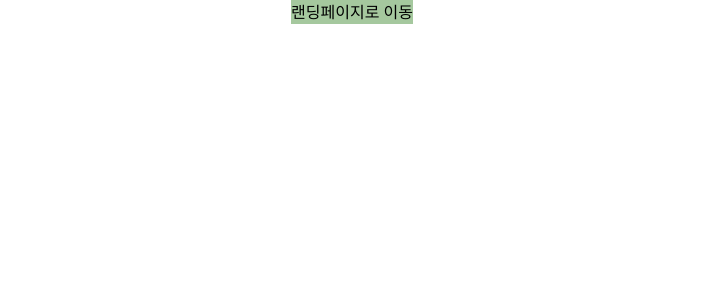
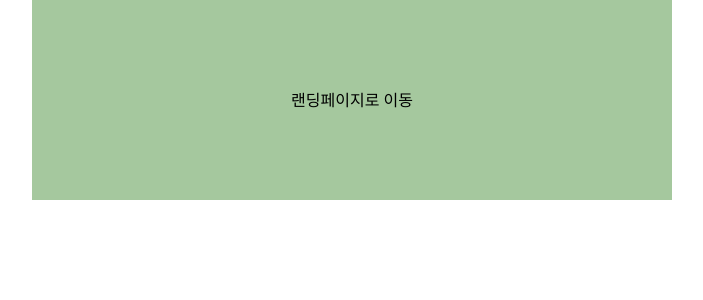
Before and after one commit to Littlestar0508/wrtn_assignment, a Next.js app: page / in a window 1280 px wide. Shown: the top 300 px of the page, without its empty margins (288-991 px from the left). Built offline with nearby package versions, Linux system fonts and the light colour scheme.

Commit message:
MODIFY : 랜딩페이지로 이동 버튼 영역 크기 키우기

```diff
--- a/src/app/page.tsx
+++ b/src/app/page.tsx
@@ -3,7 +3,10 @@ import Link from "next/link";
 export default function Home() {
   return (
     <div className="flex justify-center">
-      <Link href="/landing" className="bg-primary">
+      <Link
+        href="/landing"
+        className="flex bg-primary justify-center items-center w-1/2 h-50"
+      >
         랜딩페이지로 이동
       </Link>
     </div>
```
